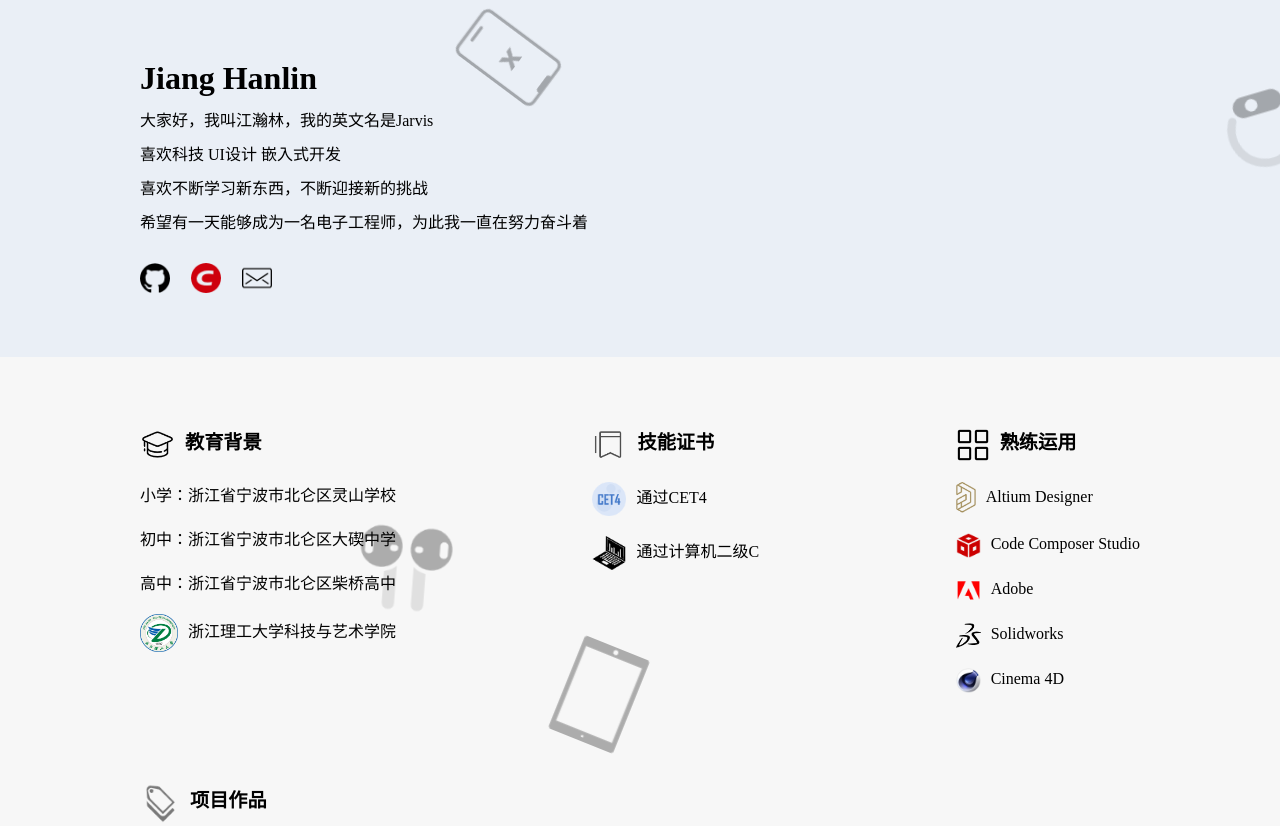
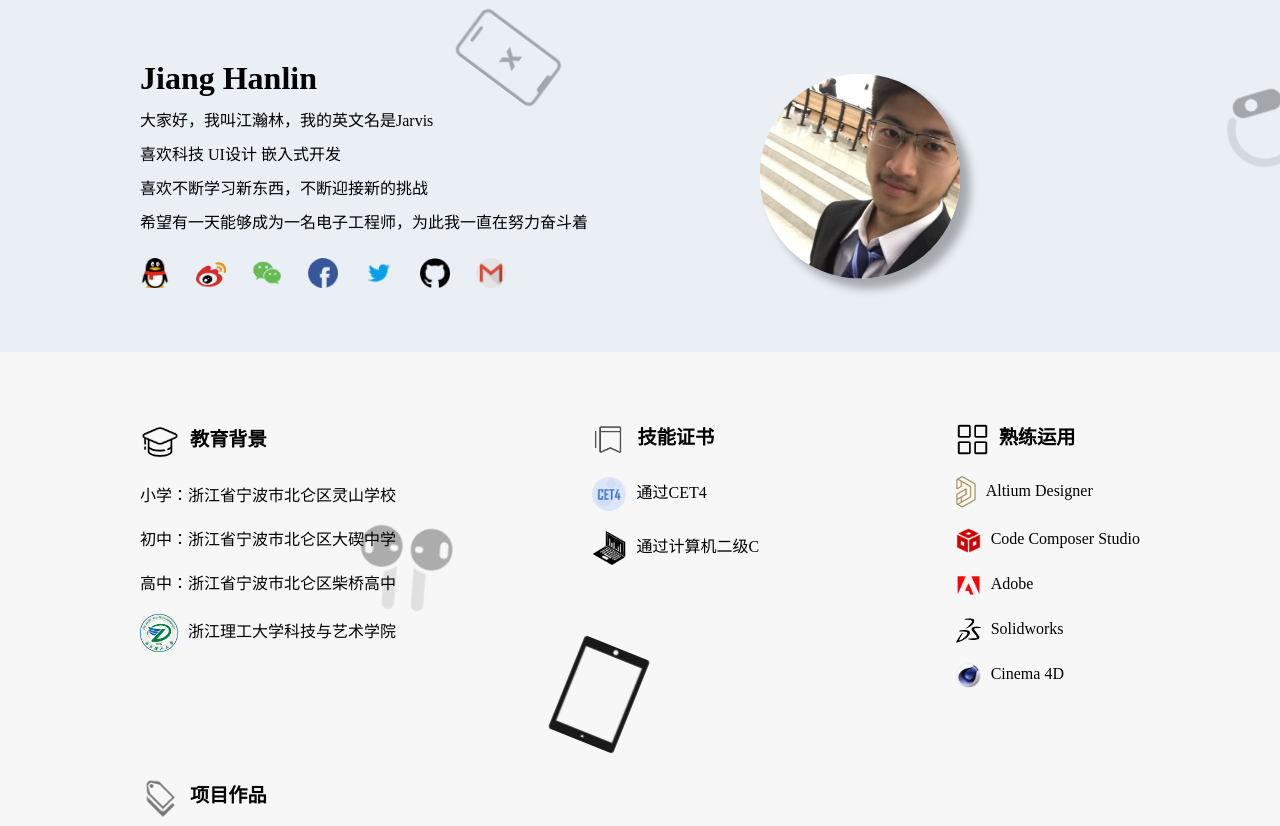
Before and after one commit to Jianghanlin/Jianghanlin.github.io, a plain HTML site: page index.html in a window 1280 px wide. Shown: the top 826 px of the page. Drawn offline with Linux system fonts and the light colour scheme.

Commit message:
20191231.1

```diff
--- a/index.html
+++ b/index.html
@@ -11,12 +11,12 @@
 
 <body>
   <div class="container">
-    <img src="img/iphonex.png" alt="" class="iphonex">
-    <img src="img/Airpods.png" alt="" class="airpods">
-    <img src="img/watch.png" alt="" class="watch">
-    <img src="img/pencil.png" alt="" class="pencil">
-    <img src="img/ipad.png" alt="" class="ipad">
     <div class="header">
+      <img src="img/iphonex.png" alt="" class="iphonex">
+      <img src="img/Airpods.png" alt="" class="airpods">
+      <img src="img/watch.png" alt="" class="watch">
+      <img src="img/pencil.png" alt="" class="pencil">
+      <img src="img/ipad.png" alt="" class="ipad">
       <div class="profile">
         <div class="jianshu">
           <h1>Jiang Hanlin</h1>
@@ -25,14 +25,19 @@
           <p>喜欢不断学习新东西，不断迎接新的挑战</p>
           <p>希望有一天能够成为一名电子工程师，为此我一直在努力奋斗着</p>
           <div class="links">
+            <a href="img/qq.png" target="_blank"><img src="img/qq.png" alt=""></a>
+            <a href="#" target="_blank"><img src="img/微博.png" alt=""></a>
+            <a href="#" target="_blank"><img src="img/微信.png" alt=""></a>
+            <a href="#" target="_blank"><img src="img/facebook.png" alt=""></a>
+            <a href="#" target="_blank"><img src="img/twitter.png" alt=""></a>
             <a href="#" target="_blank"><img src="img/github.png" alt=""></a>
-            <a href="#" target="_blank"><img src="img/csdn.png" alt=""></a>
-            <a href="#" target="_blank"><img src="img/email.png" alt=""></a>
+            <a href="#" target="_blank"><img src="img/gmail.png" alt=""></a>
+
           </div>
         </div>
-      <!--<div class="myphoto">
+        <div class="myphoto">
           <img src="img/me.jpg" alt="">
-        </div>-->
+        </div>
       </div>
     </div>
     <div class="info">
--- a/master.css
+++ b/master.css
@@ -10,11 +10,16 @@ body {
   font-family: Microsoft YaHei;
 }
 
+
 .profile .myphoto img {
-  width: 230px;
-  margin-top: -250px;
-  margin-left: 600px;
-  border-radius: 150px;
+  width: 200px;
+  border-radius:150px;
+  position: absolute;
+  float: left;
+  top: 50%;
+  left: 50%;
+  transform: translate(60%,-50%);
+  box-shadow: 10px 10px 10px rgba(0, 0, 0, 0.3);
 }
 
 a {
@@ -29,6 +34,7 @@ a:hover {
 .header {
   background-color: #EAEFF6;
   width: 100%;
+  position: relative;
 }
 
 .profile {
@@ -52,7 +58,7 @@ li {
 }
 
 .profile .links {
-  margin-top: 30px;
+  margin-top: 25px;
 }
 
 .info {
@@ -95,15 +101,16 @@ li {
 
 .links img {
   width: 30px;
-  margin-right: 17px;
+  margin-right: 22px;
 }
 
 .links img:hover {
   opacity: 0.5;
+  transform:scale(1.5,1.5);
 }
 
 .info .jiaoyu {
-  width: 35px;
+  width: 40px;
   margin-right: 10px;
   vertical-align: middle;
 }
@@ -121,7 +128,7 @@ li {
 }
 
 .info .ruanjian {
-  width: 34px;
+  width: 33px;
   margin-right: 10px;
   vertical-align: middle;
 }
@@ -242,8 +249,8 @@ footer p {
 
 .ipad {
   position: absolute;
-  background-position: bottom;
-  opacity: .3;
+  background-position: top;
+  opacity: 0.9;
   width: 100px;
   animation-name: float4;
   animation-duration: 25s;
@@ -264,6 +271,7 @@ footer p {
 
 .iphonex {
   position: absolute;
+
   background-position: bottom;
   opacity: .3;
   width: 100px;
@@ -272,6 +280,7 @@ footer p {
   animation-iteration-count: infinite;
   animation-direction: alternate;
 }
+
 
 @keyframes float1 {
   from {
```
Also changed, not shown: img/Twitter.png (added), img/facebook.png (added), img/gmail.png (added), img/qq.png (added), img/微信.png (added), img/微博.png (added).
